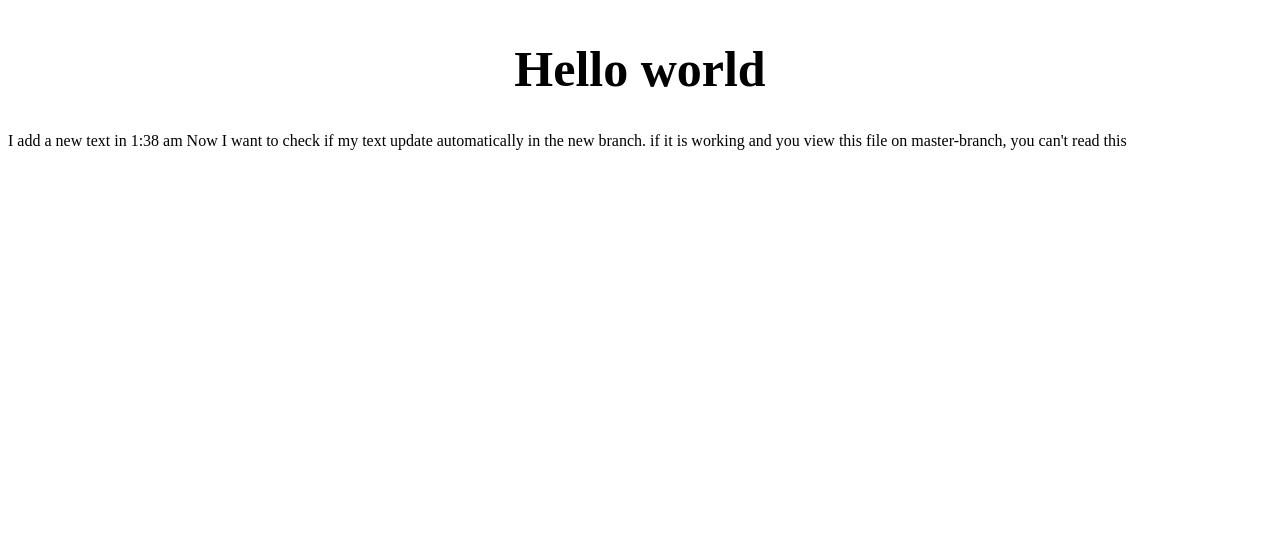
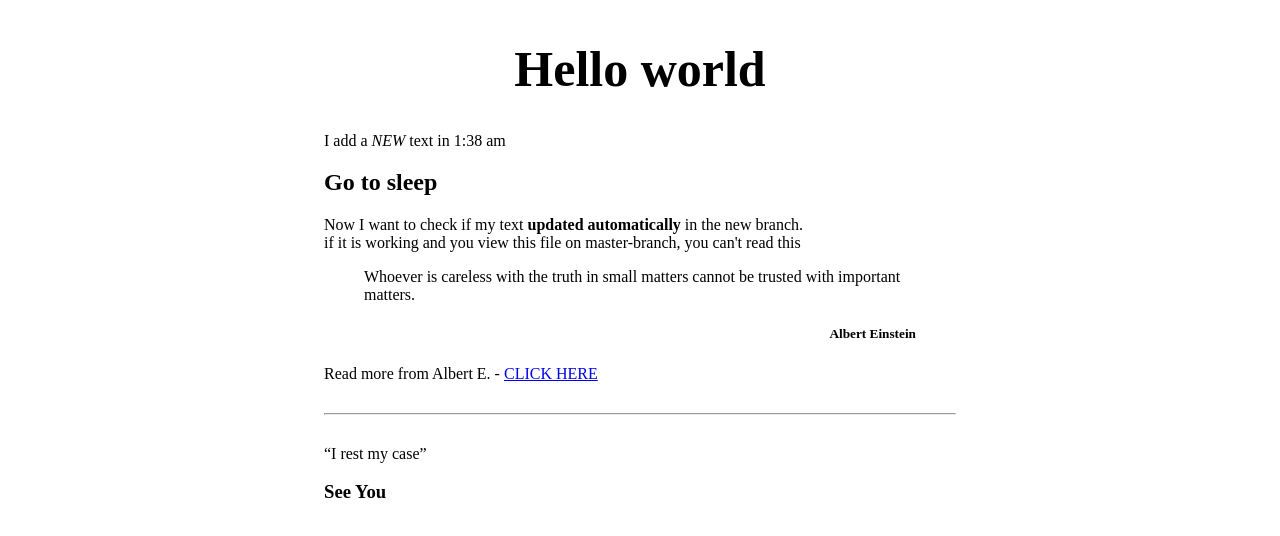
Before and after one commit to TzookAsraf/hello-world, a plain HTML site: page index.html in a window 1280 px wide. Drawn offline with Linux system fonts and the light colour scheme.

Commit message:
html in class

```diff
--- a/index.html
+++ b/index.html
@@ -5,11 +5,36 @@
         <link rel="stylesheet" href="style.css">
     </head>
     <body>
-        <h1>Hello world</h1>
-        <p>
-        I add a new text in 1:38 am
-        Now I want to check if my text update automatically in the new branch.
-        if it is working and you view this file on master-branch, you can't read this
-        </p>
+        <div style="width: 50%; margin: auto;">
+            <h1>Hello world</h1>
+
+            <p>
+            I add a <i>NEW</i> text in 1:38 am
+            </p>
+
+            <h2>Go to sleep</h2>
+
+            <p>
+            Now I want to check if my text <strong>updated automatically</strong> in the new branch.
+            <br>
+            if it is working and you view this file on master-branch, you can't read this
+            </p>
+
+            <blockquote>
+            Whoever is careless with the truth in small matters cannot be trusted with important matters.
+            <br>
+            <h5 style="direction: rtl;">Albert Einstein</h5>
+            </blockquote>
+
+            <p>
+            Read more from Albert E. - <a href="https://www.brainyquote.com/quotes/authors/a/albert_einstein.html">CLICK HERE</a>
+            </p>
+
+            <hr style="margin: 30px 0 30px 0;">
+
+            <q>I rest my case</q>
+
+            <h3>See You</h3>
+        </div>
     </body>
 </html>
```
